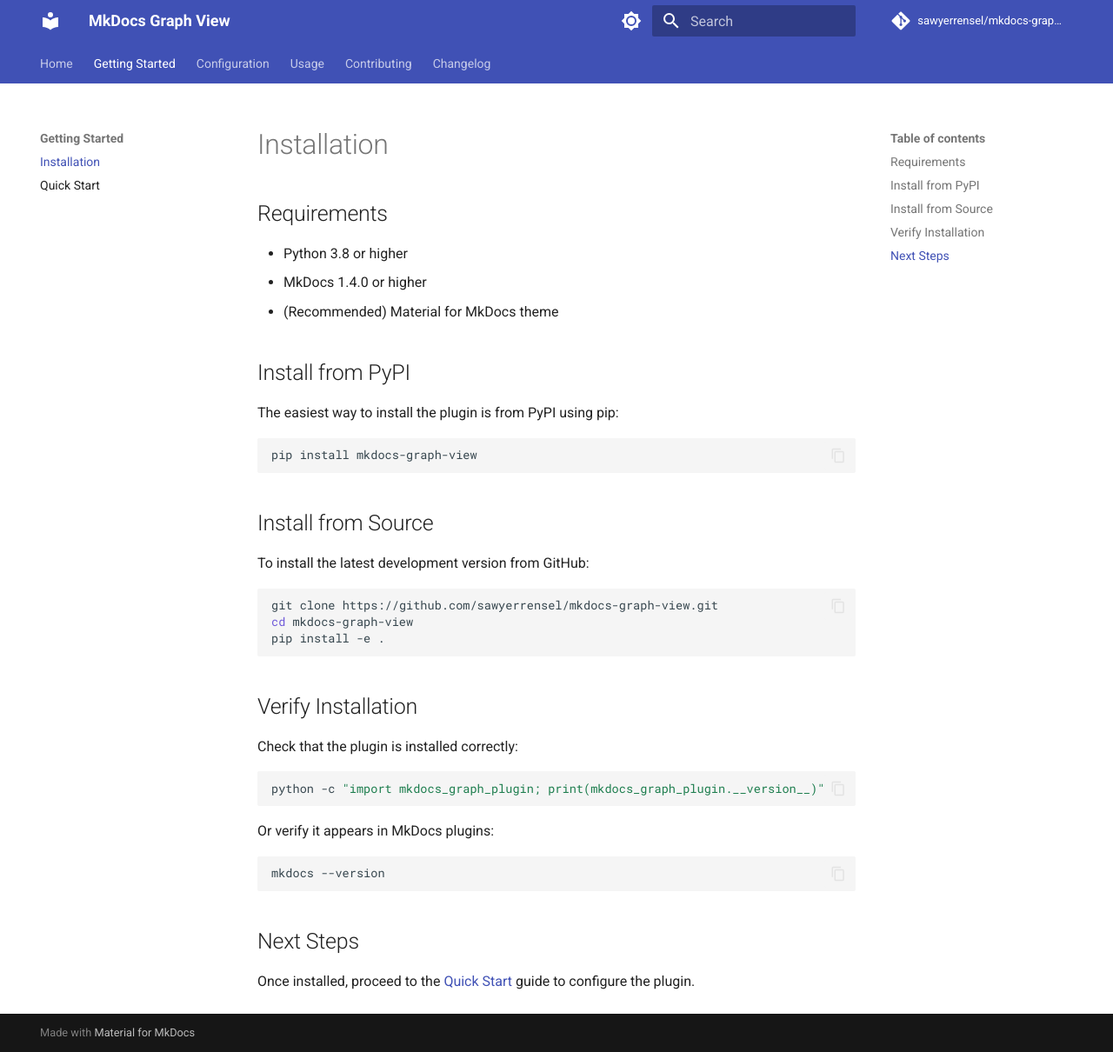
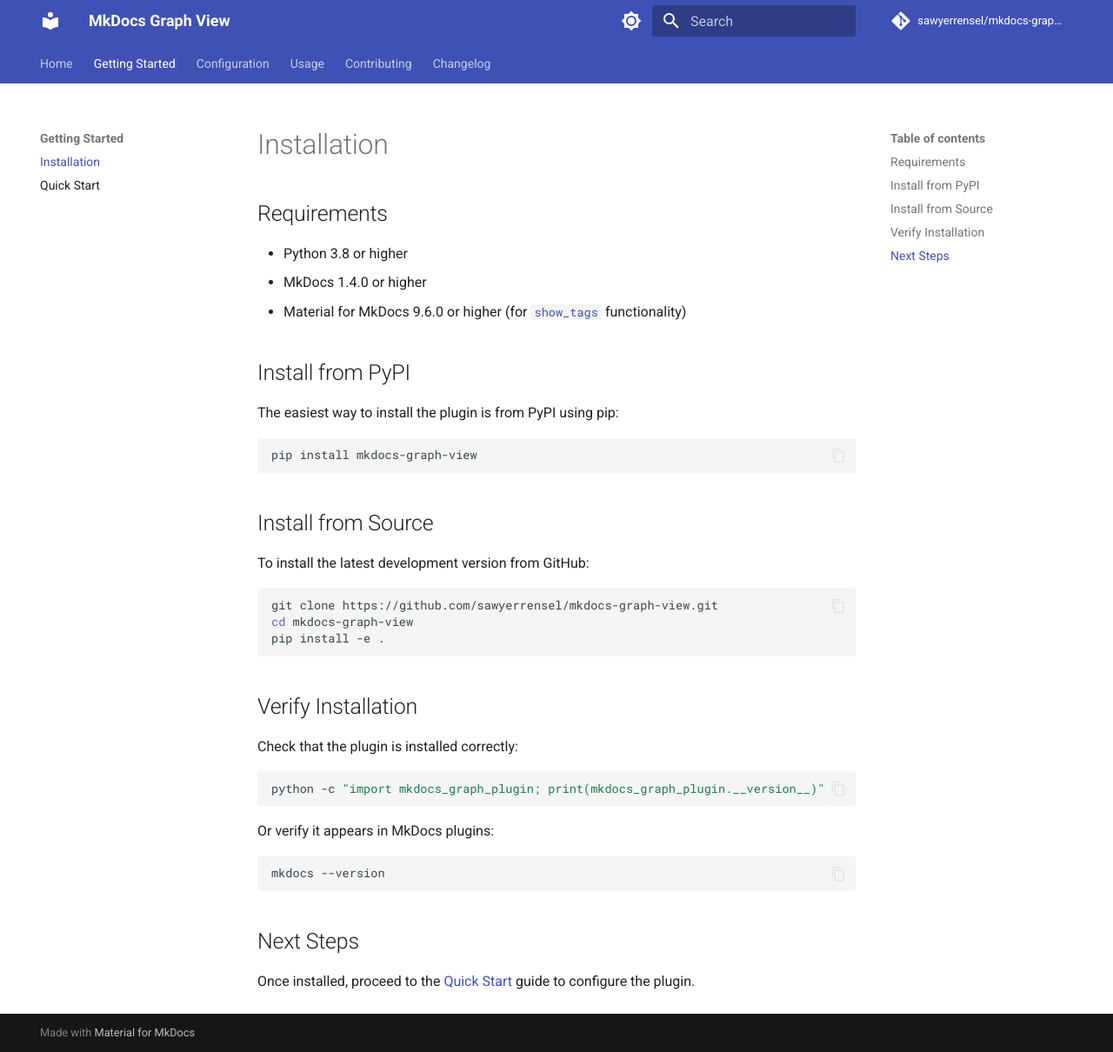
Before and after one commit to SawyerRensel/mkdocs-graph-view, an MkDocs documentation site: the page built from docs/getting-started/installation.md, in a window 1280 px wide and 1210 px high. Shown: the whole window at 87% size. Built offline with MkDocs 1.6.1 and Material for MkDocs 9.7.7, drawn with Linux system fonts in a browser that asks for light colours; comment, search, counter and statistics services are not loaded.

Commit message:
Updated docs for installation requirements
Requires mkdocs-material 9.6.0 or above for tag nodes feature to work with the overhauled tagging system.

```diff
--- a/docs/getting-started/installation.md
+++ b/docs/getting-started/installation.md
@@ -4,7 +4,7 @@
 
 - Python 3.8 or higher
 - MkDocs 1.4.0 or higher
-- (Recommended) Material for MkDocs theme
+- Material for MkDocs 9.6.0 or higher (for [`show_tags`](../configuration/options.md#show_tags) functionality)
 
 ## Install from PyPI
 
```
